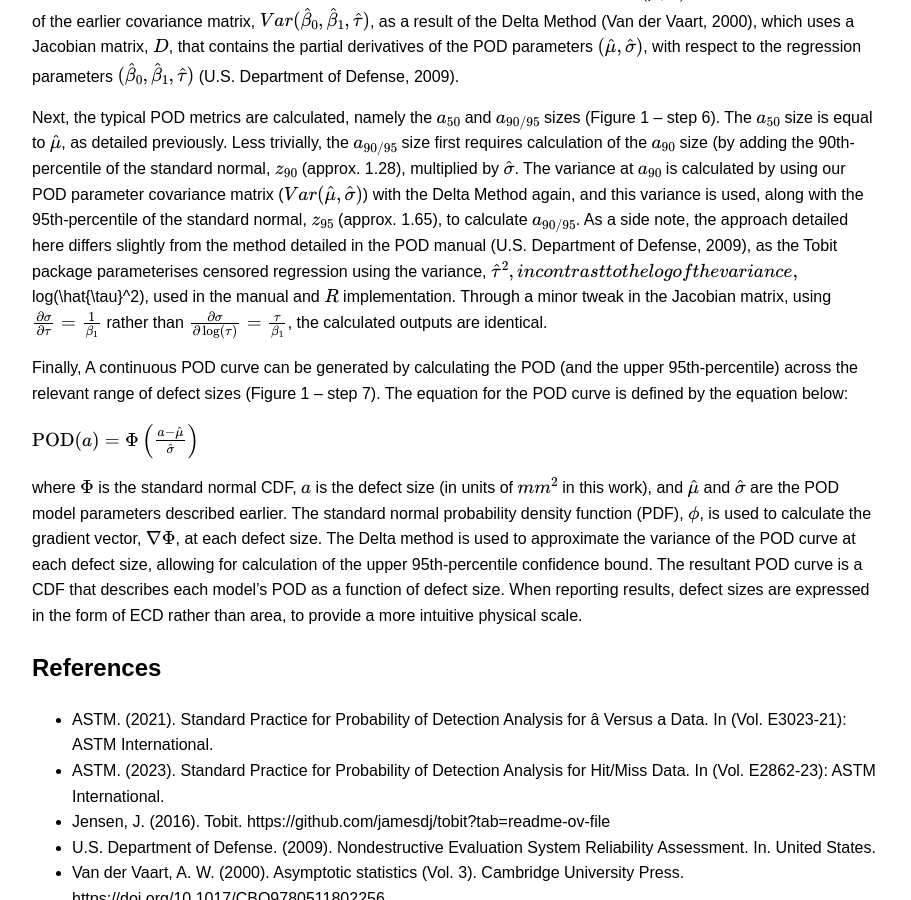
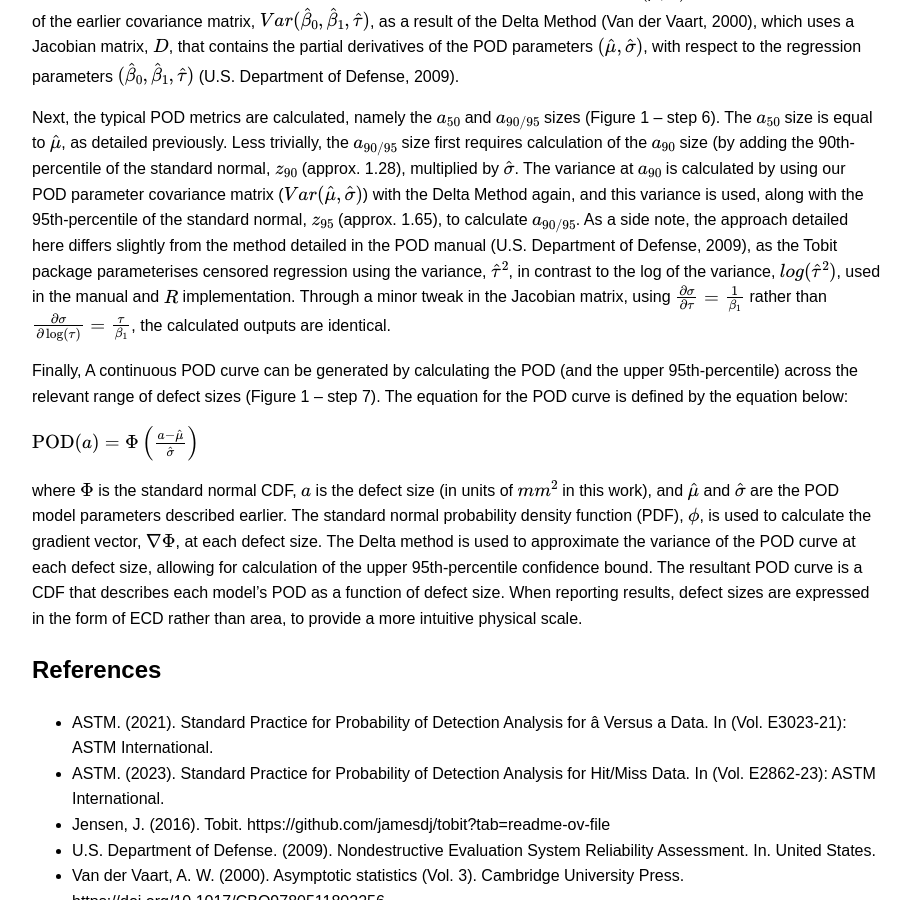
Before and after one commit to AddamEdwards/addamedwards.github.io, a Jekyll site: the page built from pod-method.md, in a window 1280 px wide and 900 px high, scrolled down 3875 px. Shown: the whole window, without its empty margins (183-1094 px from the left). Built offline with Jekyll 4.4.1, drawn with Linux system fonts in a browser that asks for light colours.

Commit message:
Update pod-method.md

```diff
--- a/pod-method.md
+++ b/pod-method.md
@@ -23,7 +23,7 @@ Censoring of the data also takes place at this step. Censoring is important when
 
 Next, the POD model parameters are calculated (Figure 1 – step 4). These parameters are a transformed version of our regression parameters that define the POD curve. $\hat{\mu}$ acts as the mean of the POD curve and is defined by the size at which there is 50% POD (i.e. $a_{50}$ in Figure 2). $\hat{\sigma}$ acts as the standard deviation, controlling how rapidly the POD curve rises from 0 to 1. The covariance of these parameters is also needed (Figure 1 – step 5), as it allows for the confidence bound to be calculated along the span of the POD curve. This covariance matrix, $Var(\hat{\mu}, \hat{\sigma})$, is a transformed version of the earlier covariance matrix, $Var(\hat{\beta}_0,\hat{\beta}_1,\hat{\tau})$, as a result of the Delta Method (Van der Vaart, 2000), which uses a Jacobian matrix, $D$, that contains the partial derivatives of the POD parameters $(\hat{\mu}, \hat{\sigma})$, with respect to the regression parameters $(\hat{\beta}_0,\hat{\beta}_1,\hat{\tau})$ (U.S. Department of Defense, 2009).
 
-Next, the typical POD metrics are calculated, namely the $a_{50}$ and $a_{90/95}$ sizes (Figure 1 – step 6). The $a_{50}$ size is equal to $\hat{\mu}$, as detailed previously. Less trivially, the $a_{90/95}$ size first requires calculation of the $a_{90}$ size (by adding the 90th-percentile of the standard normal, $z_{90}$ (approx. 1.28), multiplied by $\hat{\sigma}$. The variance at $a_{90}$ is calculated by using our POD parameter covariance matrix ($Var(\hat{\mu}, \hat{\sigma})$) with the Delta Method again, and this variance is used, along with the 95th-percentile of the standard normal, $z_{95}$ (approx. 1.65), to calculate $a_{90/95}$. As a side note, the approach detailed here differs slightly from the method detailed in the POD manual (U.S. Department of Defense, 2009), as the Tobit package parameterises censored regression using the variance, $\hat{\tau}^2, in contrast to the log of the variance, $log(\hat{\tau}^2), used in the manual and **$R$** implementation. Through a minor tweak in the Jacobian matrix, using $\frac{\partial \sigma}{\partial \tau} = \frac{1}{\beta_1}$ rather than $\frac{\partial \sigma}{\partial \log(\tau)} = \frac{\tau}{\beta_1}$, the calculated outputs are identical.
+Next, the typical POD metrics are calculated, namely the $a_{50}$ and $a_{90/95}$ sizes (Figure 1 – step 6). The $a_{50}$ size is equal to $\hat{\mu}$, as detailed previously. Less trivially, the $a_{90/95}$ size first requires calculation of the $a_{90}$ size (by adding the 90th-percentile of the standard normal, $z_{90}$ (approx. 1.28), multiplied by $\hat{\sigma}$. The variance at $a_{90}$ is calculated by using our POD parameter covariance matrix ($Var(\hat{\mu}, \hat{\sigma})$) with the Delta Method again, and this variance is used, along with the 95th-percentile of the standard normal, $z_{95}$ (approx. 1.65), to calculate $a_{90/95}$. As a side note, the approach detailed here differs slightly from the method detailed in the POD manual (U.S. Department of Defense, 2009), as the Tobit package parameterises censored regression using the variance, $\hat{\tau}^2$, in contrast to the log of the variance, $log(\hat{\tau}^2)$, used in the manual and **$R$** implementation. Through a minor tweak in the Jacobian matrix, using $\frac{\partial \sigma}{\partial \tau} = \frac{1}{\beta_1}$ rather than $\frac{\partial \sigma}{\partial \log(\tau)} = \frac{\tau}{\beta_1}$, the calculated outputs are identical.
 
 Finally, A continuous POD curve can be generated by calculating the POD (and the upper 95th-percentile) across the relevant range of defect sizes (Figure 1 – step 7). The equation for the POD curve is defined by the equation below:
 
```
